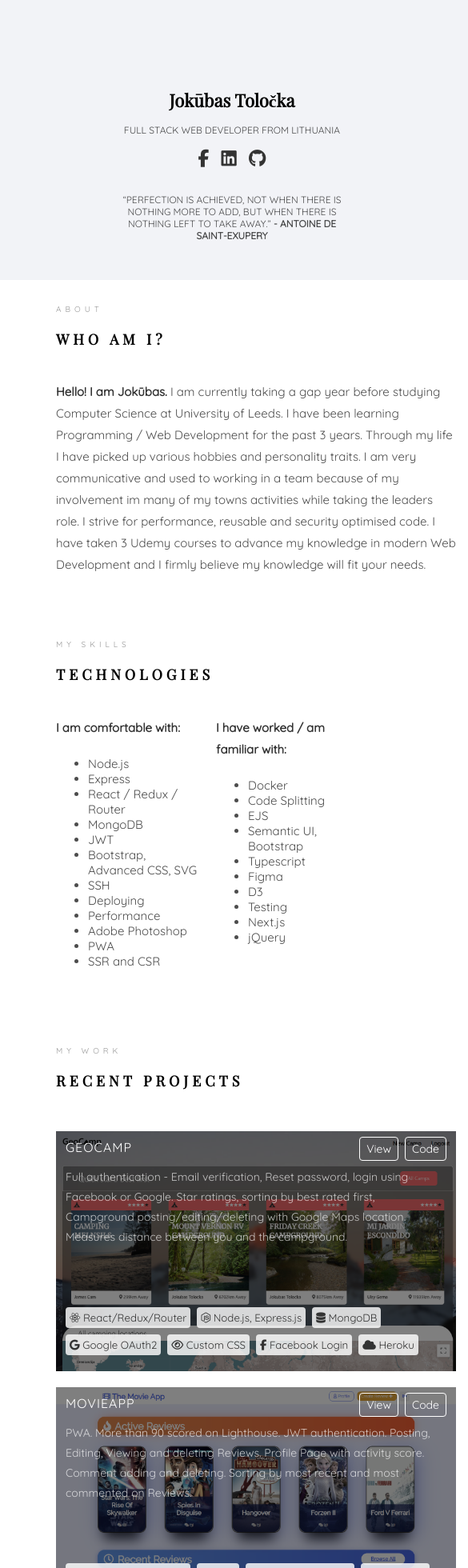
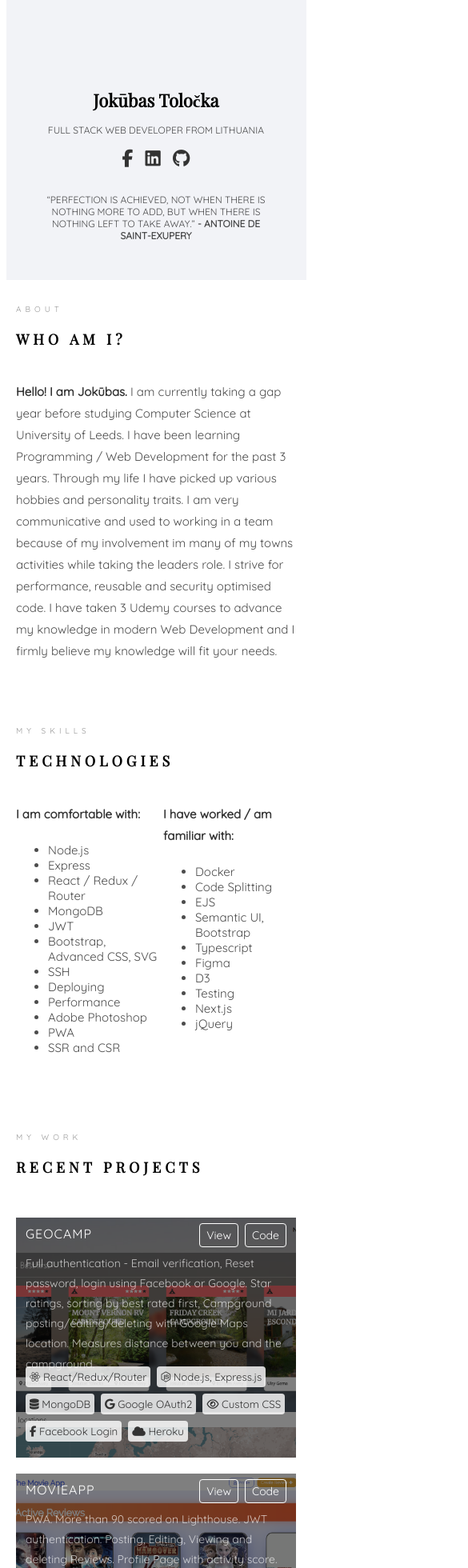
Before and after one commit to JokubasTolocka/portfolio, a React (Create React App) app: page / in a window 390 px wide. Shown: the top 1960 px of the page at 80% size, 585 px wide, since content can reach past the window. Built offline with nearby package versions, Linux system fonts and the light colour scheme.

Commit message:
changed mmobile styling

```diff
--- a/src/index.css
+++ b/src/index.css
@@ -328,7 +328,7 @@ li{
 #third-hex:after{
   border-top: 30px solid #30A499;
 }
-@media (max-width: 768px){
+@media (max-width: 768px) and (min-width: 641px){
   .landing-right{
     padding-left: 0;
     margin: 0 0;
@@ -388,10 +388,13 @@ li{
 
 @media (max-width: 640px){
   .App{
-    width: 640px;
+    width: 375px;
     margin: 0 auto;
     display: flex;
     flex-direction: column;
+  }
+  .right-div{
+    width: 350px;
   }
   .landing-left{
     height: 300px;
@@ -407,12 +410,12 @@ li{
   .landing-right{
     padding-left: 0;
     margin: 0 auto;
-    width: 500px;
+    width: 350px;
     transform: translateX(0px);
   }
   .project-top{
-    width: 476px;
-    opacity: 100%;
+    width: 326px;
+    opacity: initial;
     display: block;
     background: #03030381;
   }
@@ -429,16 +432,16 @@ li{
   }
   .project{
     margin: 10px auto;
-    width: 500px;
+    width: 350px;
   }
   .project:nth-child(2n-1){
     margin: 10px auto
   }
   .project-image{
-    width: 500px;
+    width: 350px;
   }
   .projects{
-    width: 500px;
+    width: 350px;
   }
   #loaded{
     animation: Loaded 0.8s forwards;
```
